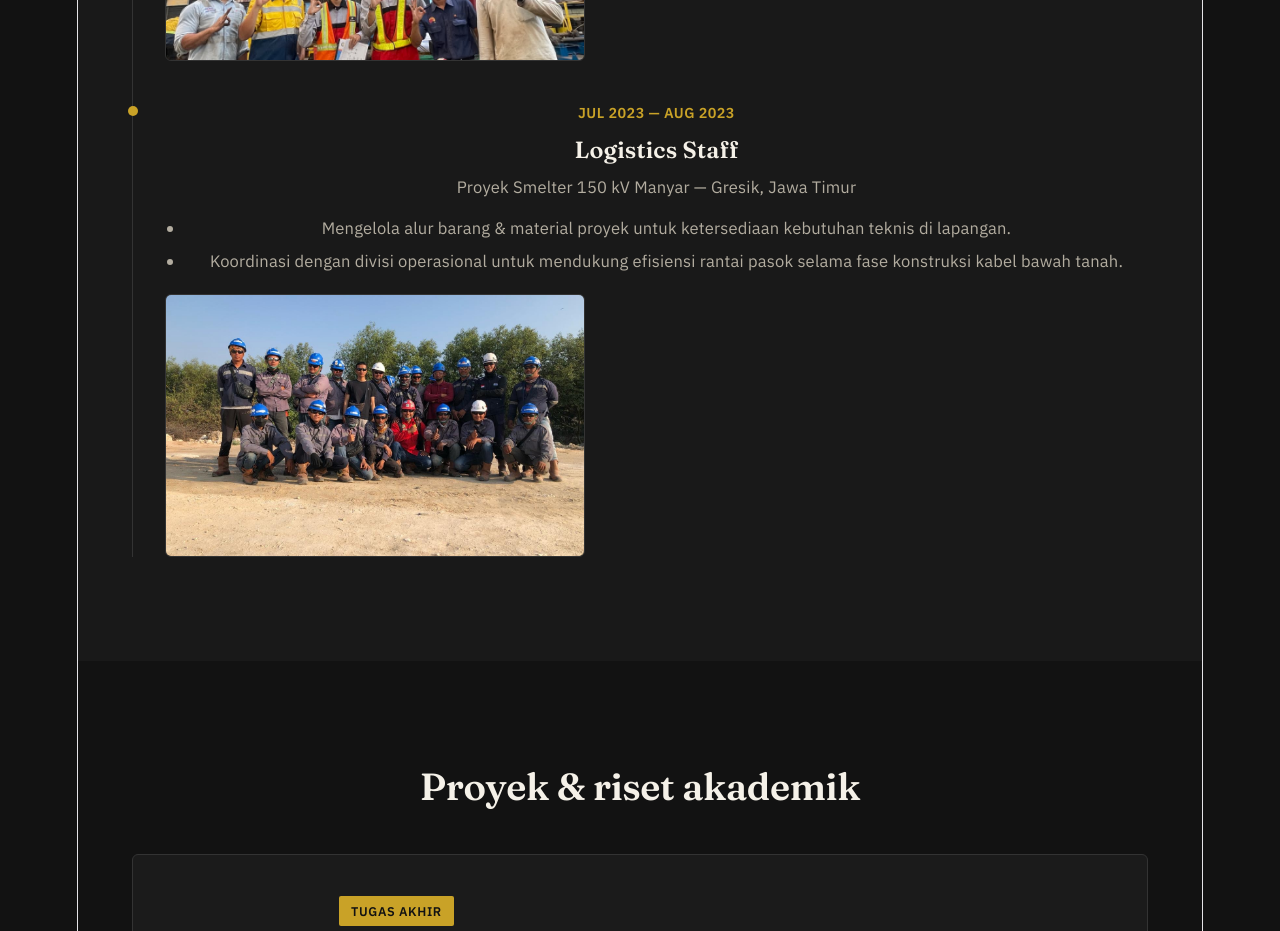
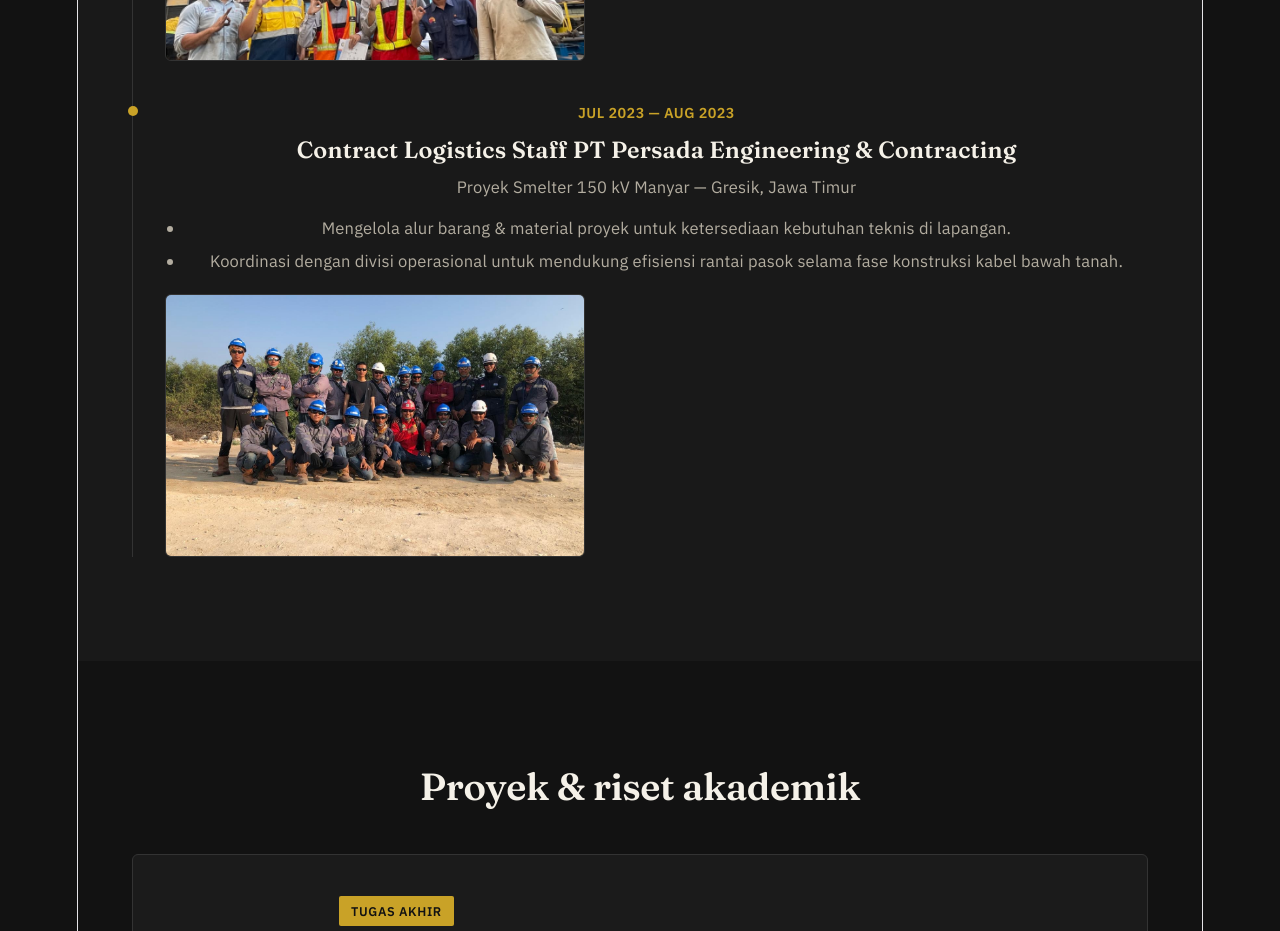
Before and after one commit to yazayazanet/portfolio-saya, a React (Vite) app: page / in a window 1280 px wide. Shown: the part 2440-3371 px from the top of the page. Built offline with nearby package versions, Linux system fonts and the light colour scheme.

Commit message:
update tempat kerja manyar smelter

```diff
--- a/src/App.tsx
+++ b/src/App.tsx
@@ -133,7 +133,7 @@ function App() {
             </div>
             <div className="t-item">
               <div className="when">Jul 2023 — Aug 2023</div>
-              <h3>Logistics Staff</h3>
+              <h3>Contract Logistics Staff PT Persada Engineering & Contracting</h3>
               <div className="where">Proyek Smelter 150 kV Manyar — Gresik, Jawa Timur</div>
               <ul>
                 <li>Mengelola alur barang &amp; material proyek untuk ketersediaan kebutuhan teknis di lapangan.</li>
```
